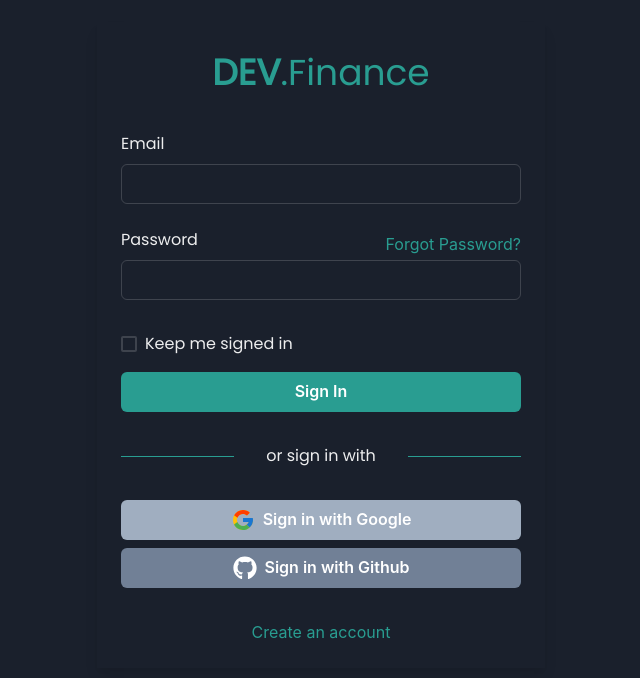
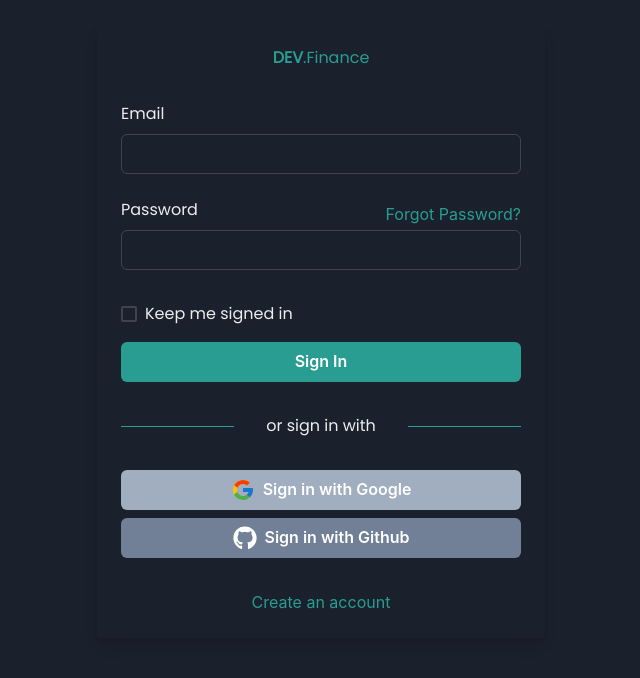
Before and after one commit to jgb27/dev.finance, a React (Vite) app: page /signin in a window 1280 px wide. Shown: the top 678 px of the page, without its empty margins (319-959 px from the left). Built offline with nearby package versions, Linux system fonts and the light colour scheme.

Commit message:
refactor: Update font size prop in Title component

```diff
--- a/src/components/Title.tsx
+++ b/src/components/Title.tsx
@@ -7,12 +7,12 @@ interface title {
 }
 
 
-const Title = ({ color, font, fontFamily }: title) => {
+const Title = ({ color, font: fontSize, fontFamily }: title) => {
     return (
         <VStack>
             <HStack gap={0} fontFamily={fontFamily}>
-                <Text as='b' fontSize={font} color={color}>DEV</Text>
-                <Text color={color} fontSize={font}>.Finance</Text>
+                <Text as='b' fontSize={fontSize} color={color}>DEV</Text>
+                <Text color={color} fontSize={fontSize}>.Finance</Text>
             </HStack>
         </VStack>
     );
--- a/src/screens/SignIn.tsx
+++ b/src/screens/SignIn.tsx
@@ -50,7 +50,7 @@ const Authentication = () => {
     <Layout title="Sign In">
       <Container maxW='md' boxShadow={'lg'} padding={6} mt={22}>
         <Flex direction='column' gap={8}>
-          <Title color="primary" font="4xl" fontFamily="poppins" />
+          <Title color="primary" fontSize="4xl" fontFamily="poppins" />
           <FormControl >
             <Flex gap={8} justify='flex-start' direction='column'>
               <Flex gap={6} justify='flex-start' direction='column'>
--- a/src/screens/SignUp.tsx
+++ b/src/screens/SignUp.tsx
@@ -43,7 +43,7 @@ const SignUp = () => {
     <Layout title="Sign Up">
       <Container maxW='md' boxShadow={'lg'} padding={6} mt={22}>
         <Flex direction='column' gap={8}>
-          <Title color="primary" font="4xl" fontFamily="poppins" />
+          <Title color="primary" fontSize="4xl" fontFamily="poppins" />
           <FormControl >
             <Flex gap={8} justify='flex-start' direction='column'>
               <Flex gap={6} justify='flex-start' direction='column'>
```
